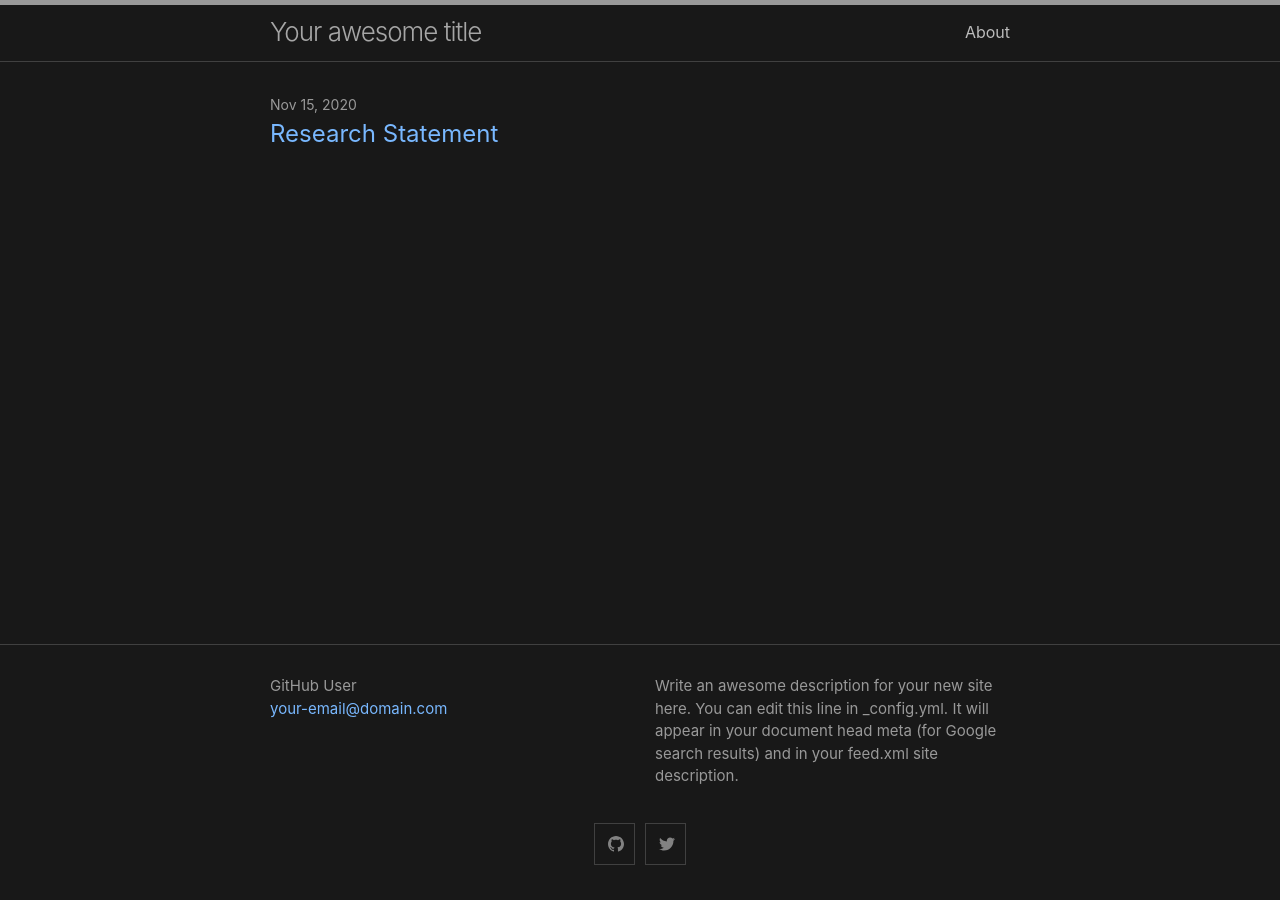
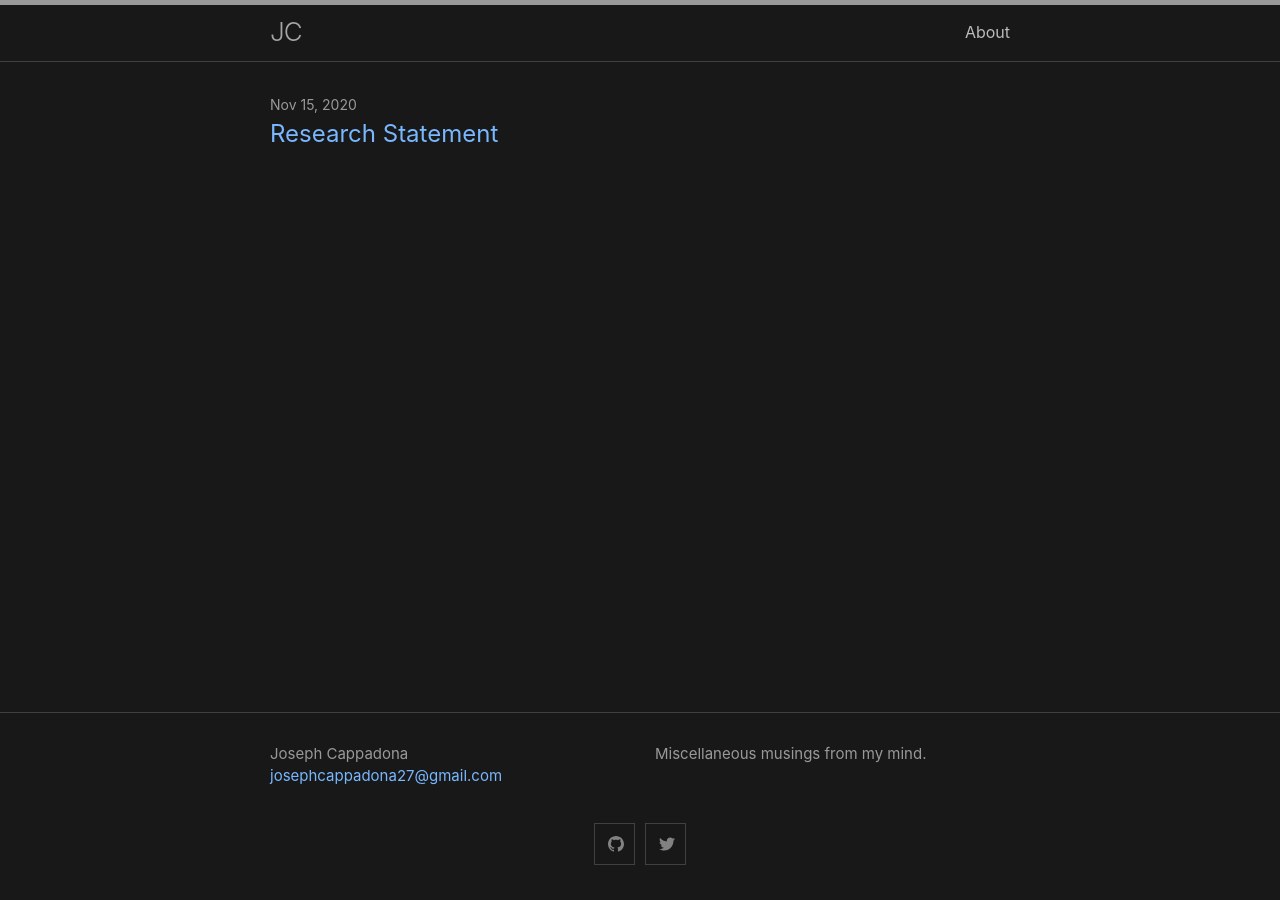
Before and after one commit to josephcappadona/josephcappadona.github.io, a Jekyll site: the page built from index.md, in a window 1280 px wide. Built offline with Jekyll 4.4.1, drawn with Linux system fonts in a browser that asks for light colours.

Commit message:
Update _config.yml

```diff
--- a/_config.yml
+++ b/_config.yml
@@ -1,52 +1,19 @@
-title: Your awesome title
+title: JC
 author:
-  name: GitHub User
-  email: your-email@domain.com
+  name: Joseph Cappadona
+  email: josephcappadona27@gmail.com
 description: > # this means to ignore newlines until "show_excerpts:"
-  Write an awesome description for your new site here. You can edit this
-  line in _config.yml. It will appear in your document head meta (for
-  Google search results) and in your feed.xml site description.
+  Miscellaneous musings from my mind.
 
 show_excerpts: false # set to true to show excerpts on the homepage
 
-# Minima date format
-# refer to https://shopify.github.io/liquid/filters/date/ if you want to customize this
 minima:
   skin: dark
   date_format: "%b %-d, %Y"
 
-  # generate social links in footer
   social_links:
-    twitter: jekyllrb
-    github:  jekyll
-    # devto: jekyll
-    # dribbble: jekyll
-    # facebook: jekyll
-    # flickr:   jekyll
-    # instagram: jekyll
-    # linkedin: jekyll
-    # pinterest: jekyll
-    # youtube: jekyll
-    # youtube_channel: UC8CXR0-3I70i1tfPg1PAE1g
-    # youtube_channel_name: CloudCannon
-    # telegram: jekyll
-    # googleplus: +jekyll
-    # microdotblog: jekyll
-    # keybase: jekyll
-
-    # Mastodon instances
-    # mastodon:
-    # - username: jekyll
-    #   instance: example.com
-    # - username: jekyll2
-    #   instance: example.com
-
-    # GitLab instances
-    # gitlab:
-    # - username: jekyll
-    #   instance: example.com
-    # - username: jekyll2
-    #   instance: example.com
+    github:  josephcappadona
+    twitter: seaghost27
 
 # If you want to link only specific pages in your header, uncomment
 # this and add the path to the pages in order as they should show up
@@ -57,5 +24,4 @@ minima:
 theme: minima
 
 plugins:
- - jekyll-feed
  - jekyll-seo-tag
```
